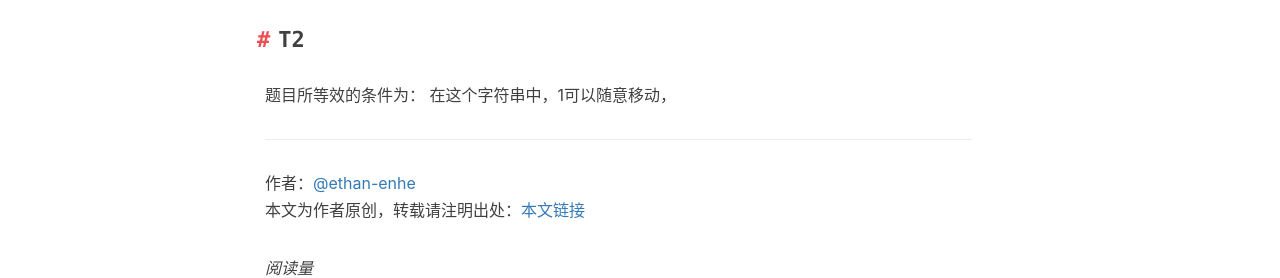
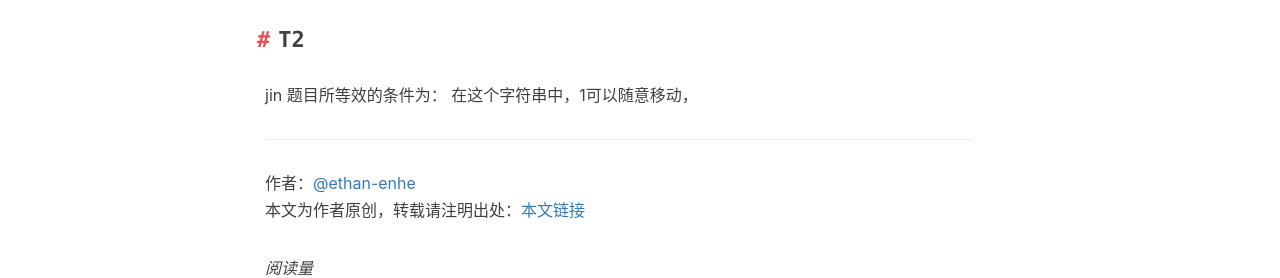
Before and after one commit to ethan-enhe/ethan-enhe.github.io, a Jekyll site: the page built from _posts/2020-07-08-cf-edu-round-47解题记录.md, in a window 1280 px wide. Shown: the part 1174-1452 px from the top of the page. Built offline with Jekyll 4.4.1, drawn with Linux system fonts in a browser that asks for light colours; nearby versions of some CDN libraries; formulas are drawn with MathJax 3; comment, search, counter and statistics services are not loaded.

Commit message:
_posts/2020-07-08-cf-edu-round-47解题记录.md updated from https://stackedit.io/

````diff
--- a/_posts/2020-07-08-cf-edu-round-47解题记录.md
+++ b/_posts/2020-07-08-cf-edu-round-47解题记录.md
@@ -36,8 +36,10 @@ int main(){
 
 ```
 ## T2
+jin
 题目所等效的条件为：
 在这个字符串中，1可以随意移动，
 <!--stackedit_data:
-eyJoaXN0b3J5IjpbLTk2MjI2NTQyMyw5ODU4ODIyNDddfQ==
+eyJoaXN0b3J5IjpbMTQ1NjY0MjgsLTk2MjI2NTQyMyw5ODU4OD
+IyNDddfQ==
 -->
````
